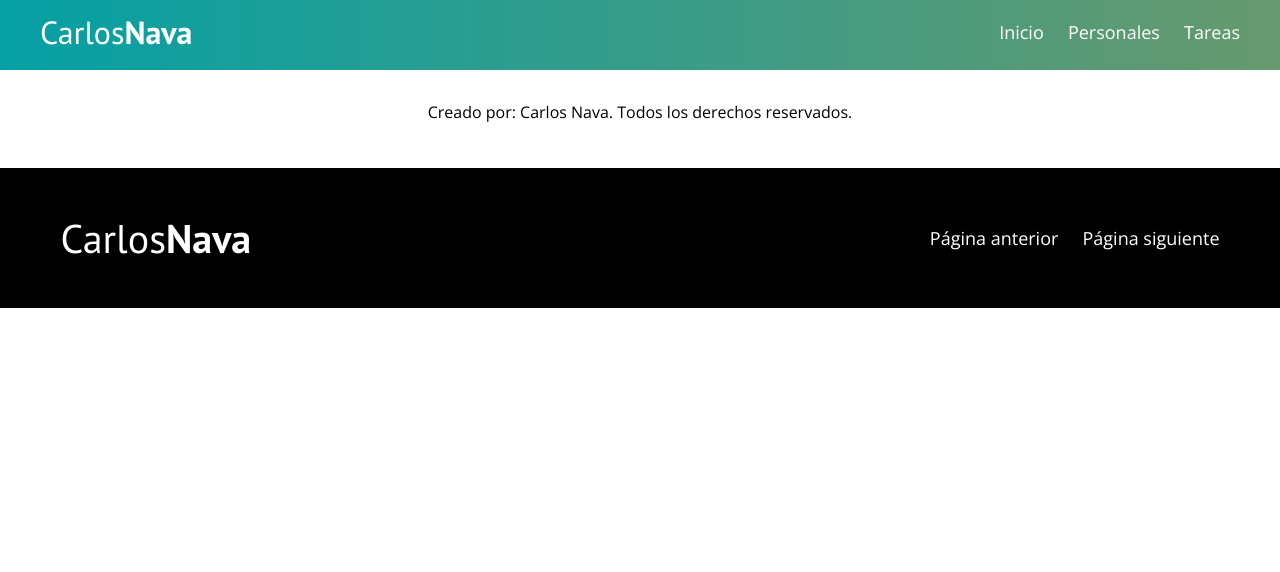
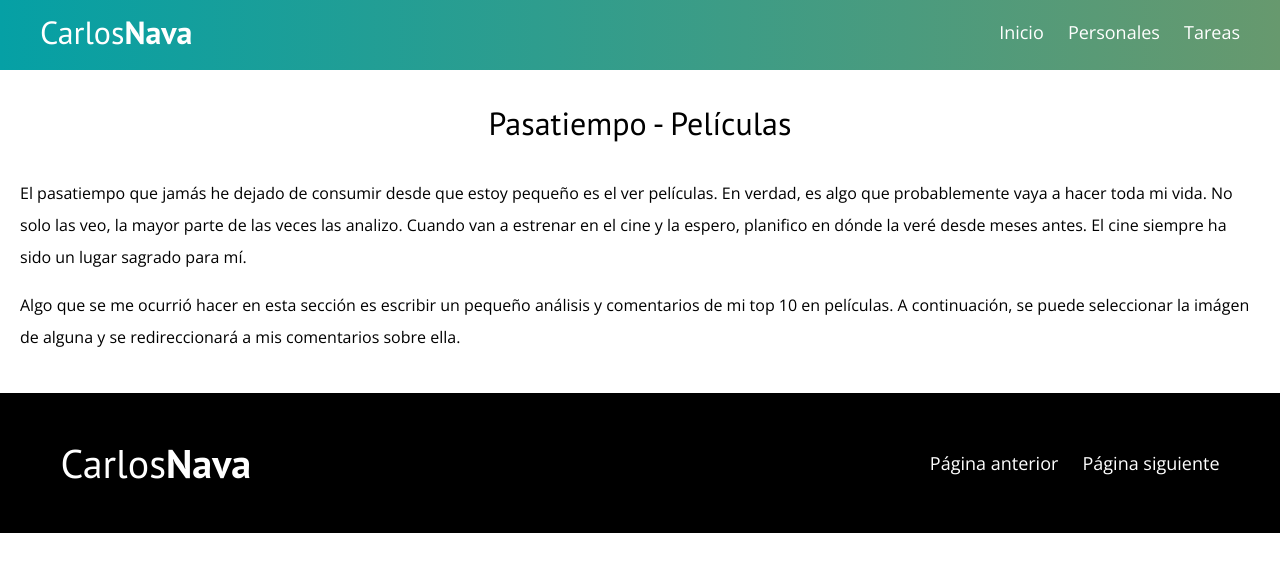
Before and after one commit to yeguacelestial/lenpro-project, a plain HTML site: page proyecto-cafe/pasatiempo.html in a window 1280 px wide. Drawn offline with nearby package versions, Linux system fonts and the light colour scheme.

Commit message:
Se empezo la parte de pasatiempo

```diff
--- a/proyecto-cafe/pasatiempo.html
+++ b/proyecto-cafe/pasatiempo.html
@@ -28,7 +28,9 @@
     </header>
 
 <main>
-    <p style="text-align: center; padding-top: 1rem;">Creado por: Carlos Nava. Todos los derechos reservados.</p>
+    <h1 class="nombre-subtema">Pasatiempo - Películas</h1>
+    <p>El pasatiempo que jamás he dejado de consumir desde que estoy pequeño es el ver películas. En verdad, es algo que probablemente vaya a hacer toda mi vida. No solo las veo, la mayor parte de las veces las analizo. Cuando van a estrenar en el cine y la espero, planifico en dónde la veré desde meses antes. El cine siempre ha sido un lugar sagrado para mí.</p>
+    <p>Algo que se me ocurrió hacer en esta sección es escribir un pequeño análisis y comentarios de mi top 10 en películas. A continuación, se puede seleccionar la imágen de alguna y se redireccionará a mis comentarios sobre ella.</p>
 </main>
 
     <footer class="site-footer">
```
